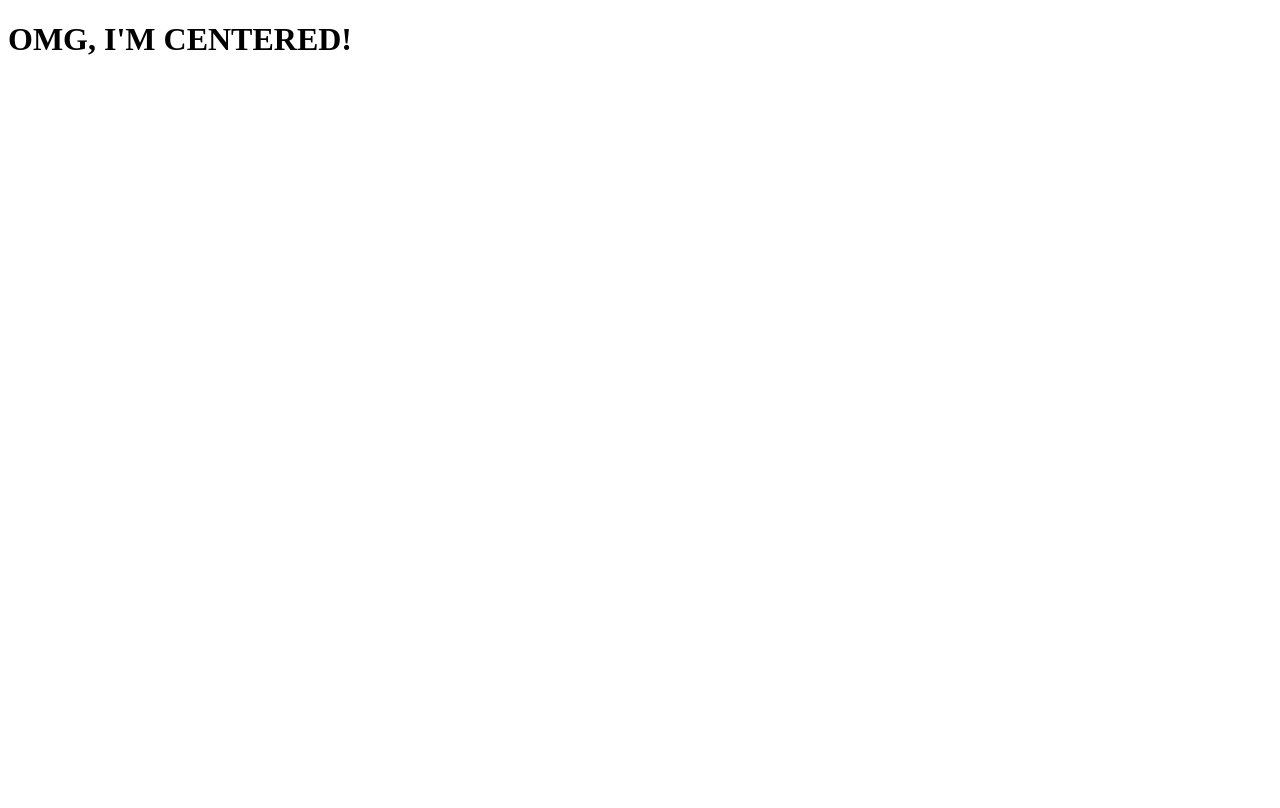
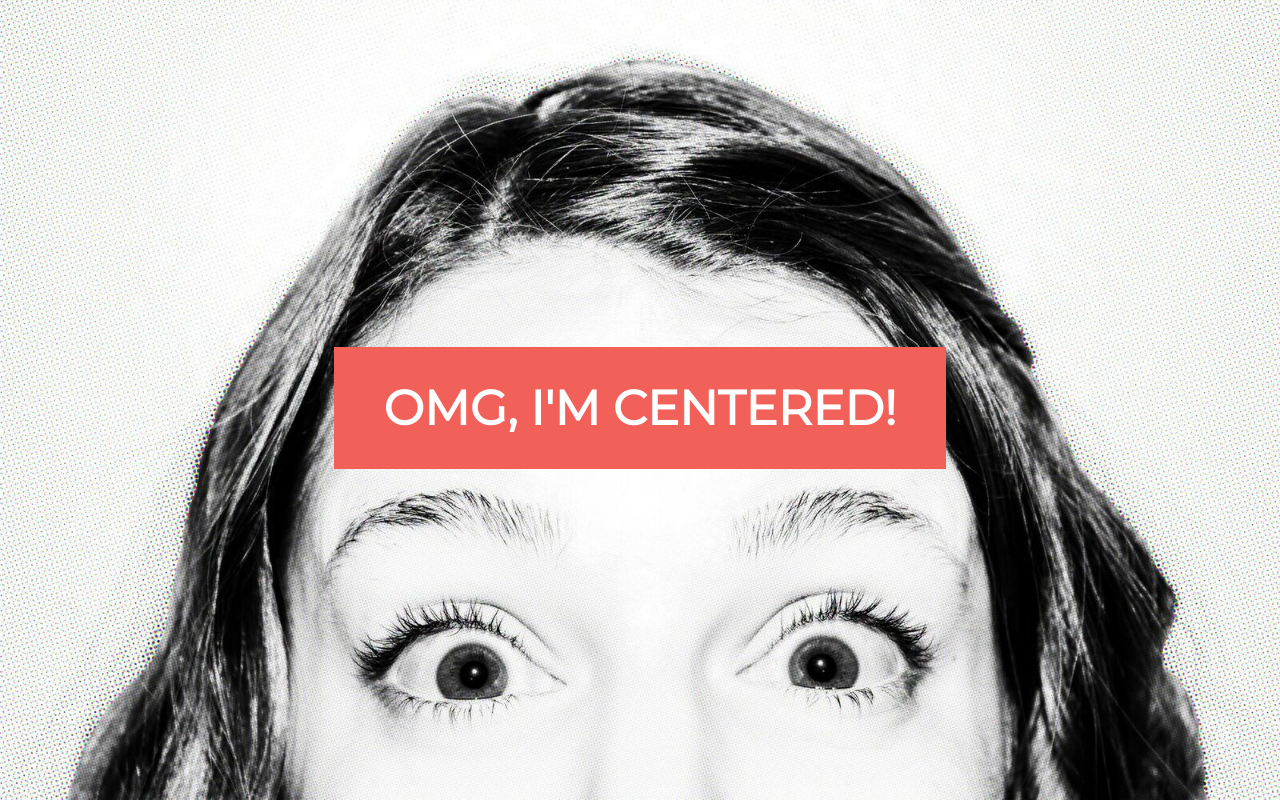
Before and after one commit to Andacanaver/206-flexbox-starter, a plain HTML site: page index.html in a window 1280 px wide. Drawn offline with Linux system fonts and the light colour scheme.

Commit message:
tried flexbox and centering content with @media properties

```diff
--- a/css/style.css
+++ b/css/style.css
@@ -0,0 +1,37 @@
+html {
+    height: 100%;
+    font-size: 16px;
+}
+body {
+    height: 100%;
+    display: flex;
+    justify-content: center;
+    align-items: center;
+    background: url('../img/wow.png') bottom center no-repeat;
+    background-size: cover;
+    font-size: 1em;
+}
+.centered {
+    padding: 0 3.125em;
+    font-family: 'Montserrat', sans-serif;
+    background: #f16059;
+}
+h1 {
+    font-size: 2em;
+    color: #fff;
+    text-align: center;
+}
+
+/*-------- Tablets ---------*/
+@media screen and (min-width: 786px) {
+    h1 {
+        font-size: 3em;
+    }
+}
+
+?8-------- Desktop ---------*/
+@media screen and (min-width: 1200px) {
+    h1 {
+        font-size: 4em;
+    }
+}
--- a/index.html
+++ b/index.html
@@ -6,6 +6,7 @@
   <title>Skillcrush Flexbox Example</title>
   <meta name="viewport" content="width=device-width, initial-scale=1.0">
   <link rel="stylesheet" href="css/style.css">
+    <link href="https://fonts.googleapis.com/css?family=Montserrat&display=swap" rel="stylesheet">
 </head>
 
 <body>
```
